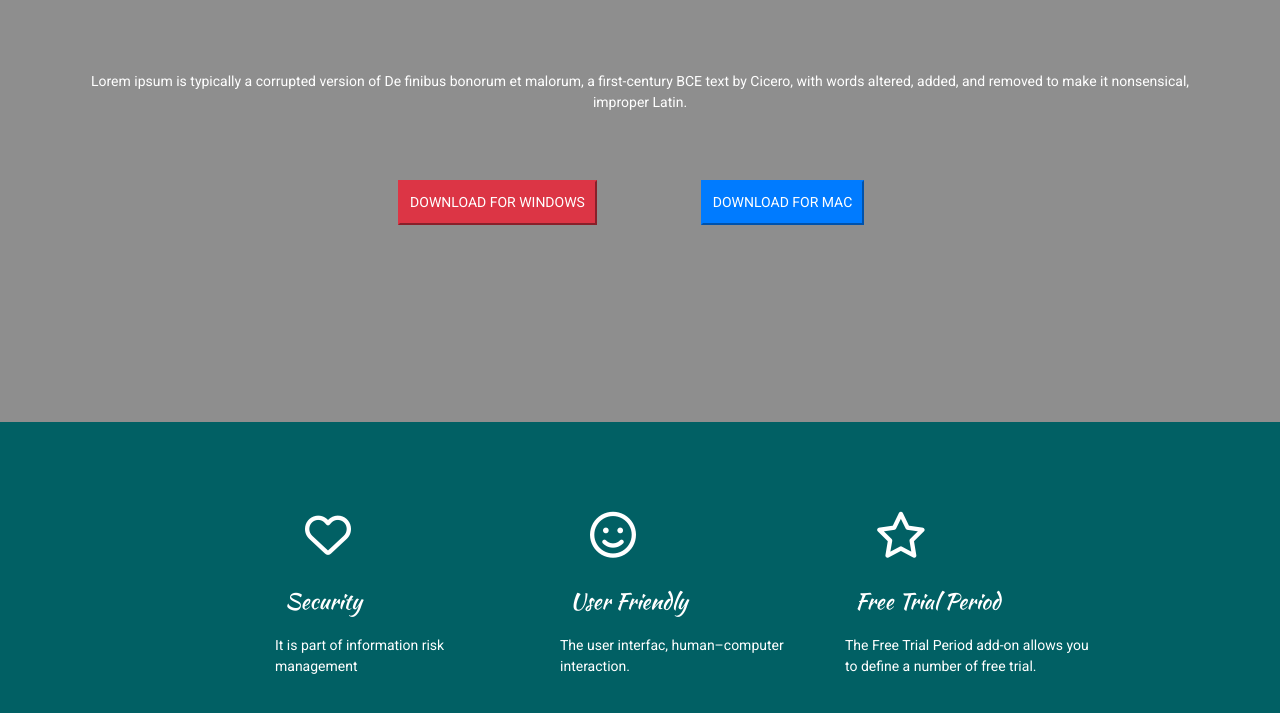
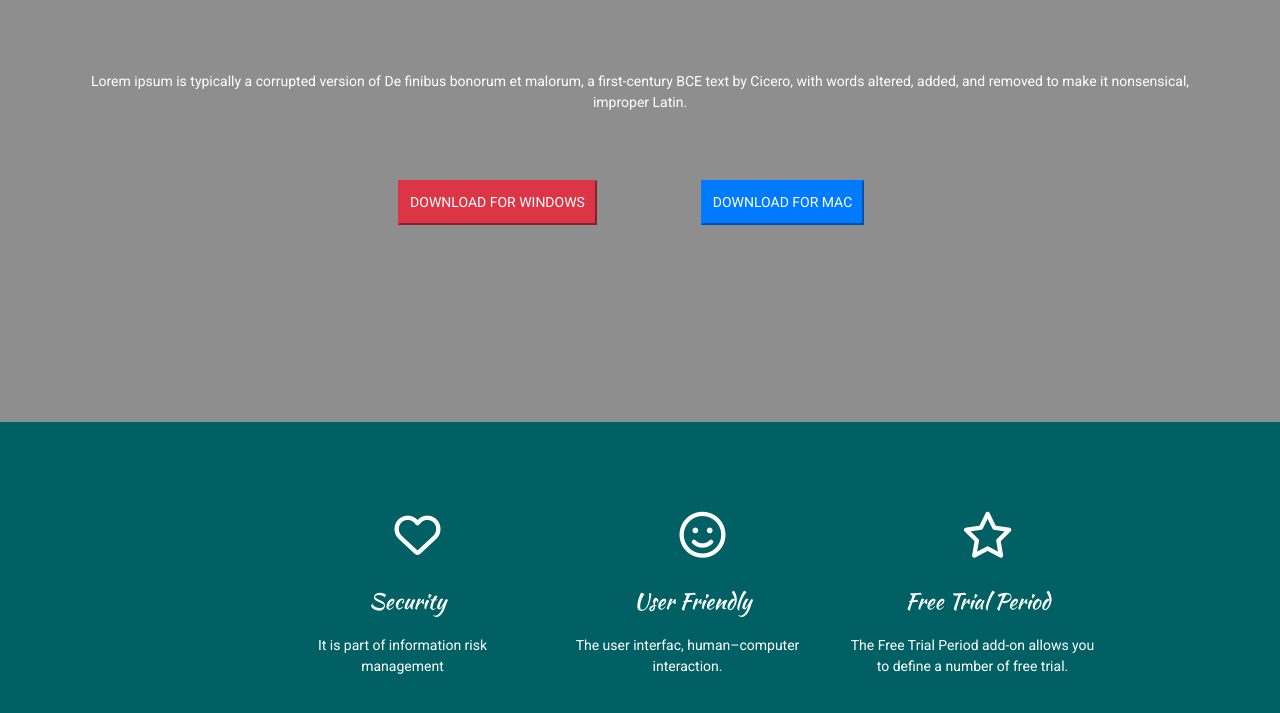
Before and after one commit to Rashmi000/Assg2, a plain HTML site: page index.html in a window 1280 px wide. Shown: the part 662-1375 px from the top of the page. Drawn offline with nearby package versions, Linux system fonts and the light colour scheme.

Commit message:
final commit

```diff
--- a/index.html
+++ b/index.html
@@ -114,17 +114,17 @@
         <div class="container">
             <div class ="row">
                 <div class="col-sm-2"></div>
-                <div class="col-sm-3">
+                <div class="col-sm-3 text-center">
                     <i class="fa fa-heart-o"  aria-hidden="true" style="font-size:46px; margin-top:40px;margin-left: 30px;margin-bottom:20px; color:white"></i>
                     <h2>Security</h2>
                     <p id="p3">It is part of information risk management</p>
                 </div>
-                <div class="col-sm-3">
+                <div class="col-sm-3 text-center">
                     <i class="fa fa-smile-o" style="font-size:46px; margin-top: 40px;margin-left: 30px; margin-bottom:20px;color:white"></i>
                     <h2>User Friendly</h2>
                     <p id="p4">The user interfac, human–computer interaction.</p>
                 </div>
-                <div class="col-sm-3">
+                <div class="col-sm-3 text-center">
                     <i class="fa fa-star-o"  aria-hidden="true" style="font-size:46px ;margin-top: 40px;margin-left: 30px; margin-bottom:20px;color:white"></i>
                     <h2>Free Trial Period</h2>
                     <p id="p5">The Free Trial Period add-on allows you to define a number of free trial.</p>
```
